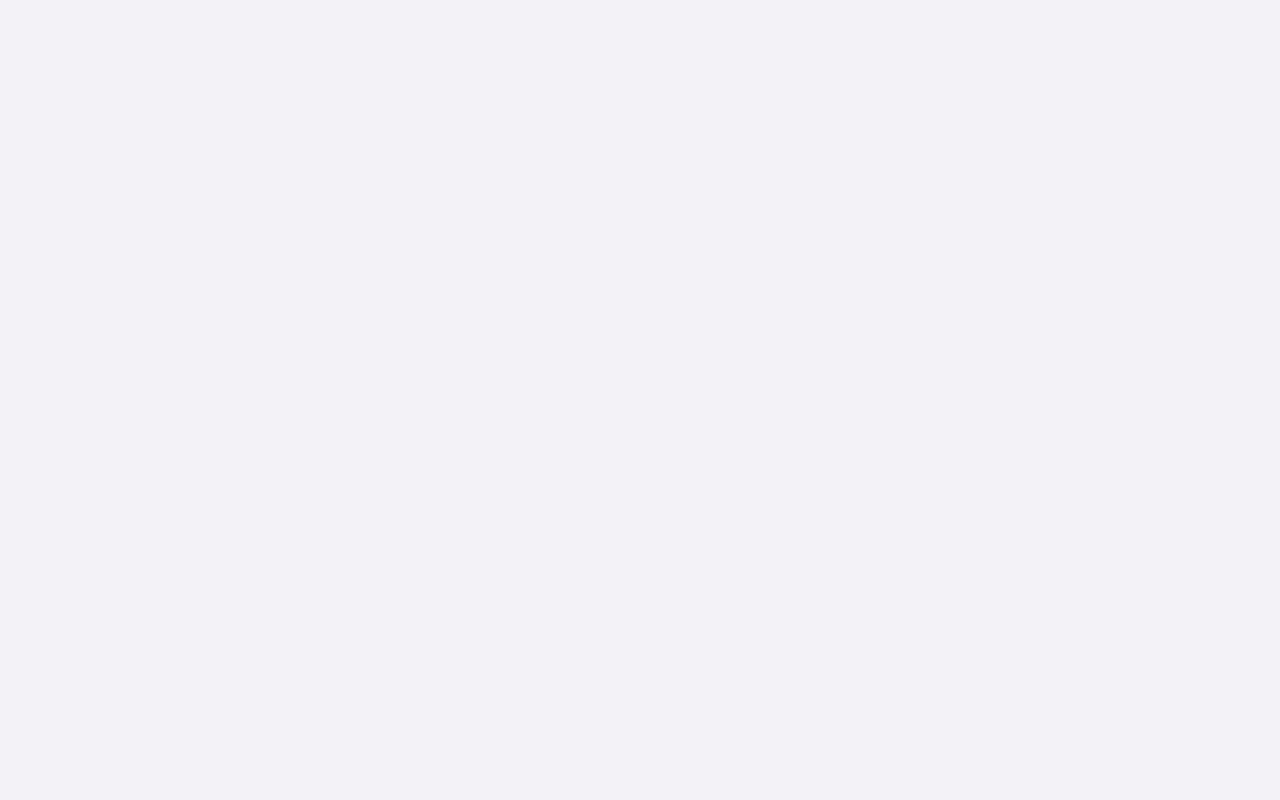
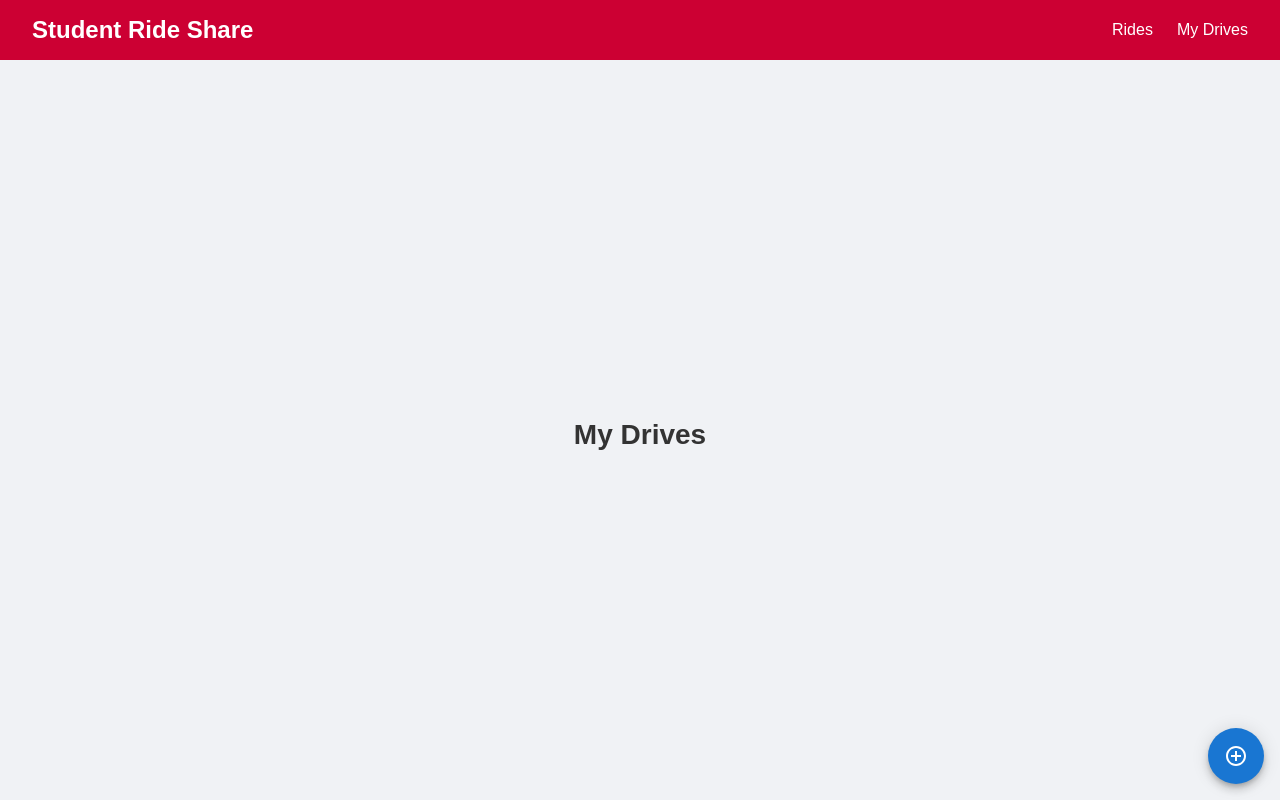
Before and after one commit to niharbiradar/HackRU-Spring-2025, a React (Vite) app in the folder frontend/hackRU-frontend/: page /myDrives in a window 1280 px wide. Before the commit this address had no page. Built offline with nearby package versions, Linux system fonts and the light colour scheme.

Commit message:
starting Drives Page

```diff
--- a/frontend/hackRU-frontend/package.json
+++ b/frontend/hackRU-frontend/package.json
@@ -9,6 +9,10 @@
     "preview": "vite preview"
   },
   "dependencies": {
+    "@emotion/react": "^11.14.0",
+    "@emotion/styled": "^11.14.0",
+    "@mui/icons-material": "^6.4.2",
+    "@mui/material": "^6.4.2",
     "antd": "^5.23.3",
     "axios": "^1.7.9",
     "bootstrap": "^5.3.3",
--- a/frontend/hackRU-frontend/src/App.jsx
+++ b/frontend/hackRU-frontend/src/App.jsx
@@ -5,6 +5,7 @@ import RidesPage from "./pages/RidesPage";
 import OnboardingPage from "./pages/OnboardingPage";
 import "./App.css";
 import NewDrivePage from "./pages/NewDrive";
+import MyDrives from "./pages/myDrives";
 
 function App() {
   return (
@@ -15,6 +16,7 @@ function App() {
           <Route path="/landing" element={<Landing />} />
           <Route path="/rides" element={<RidesPage />} />
           <Route path="/newDrive" element={<NewDrivePage />} />
+          <Route path="/myDrives" element={<MyDrives />} />
           <Route path="/onboarding" element={<OnboardingPage />} />
         </Routes>
       </Router>
--- /dev/null
+++ b/frontend/hackRU-frontend/src/components/DrivesDash.jsx
@@ -0,0 +1,44 @@
+import React from 'react';
+import { Space, Card, Button } from 'antd';
+import rides from '../dummyData/rides.json';
+import '../css/rides.css'; // Import the CSS file
+import Swal from 'sweetalert2'
+import Box from '@mui/material/Box';
+import SpeedDial from '@mui/material/SpeedDial';
+import SpeedDialIcon from '@mui/material/SpeedDialIcon';
+import SpeedDialAction from '@mui/material/SpeedDialAction';
+import AddCircleOutlineIcon from "@mui/icons-material/AddCircleOutline";
+
+
+function DrivesDash() {
+
+    const actions = [
+        { icon: <AddCircleOutlineIcon />, name: 'Add New Ride' }
+      ];
+
+      return (
+
+        <div>
+            <div className="rides-container">
+                <h2>My Drives</h2>
+            </div>
+
+            <SpeedDial
+            ariaLabel="Add New Ride"
+            sx={{ position: "fixed", bottom: 16, right: 16 }}
+            icon={<SpeedDialIcon icon={<AddCircleOutlineIcon />} />}
+            >
+        {actions.map((action) => (
+          <SpeedDialAction
+            key={action.name}
+            icon={action.icon}
+            tooltipTitle={action.name}
+          />
+        ))}
+            </SpeedDial>
+        </div>
+
+      );
+}
+
+export default DrivesDash;
--- a/frontend/hackRU-frontend/src/components/Navbar.jsx
+++ b/frontend/hackRU-frontend/src/components/Navbar.jsx
@@ -7,12 +7,12 @@ const Navbar = () => {
         <nav className="navbar">
 
             <div className="navbar-logo">
-                <Link to="/Landing">Student Ride Share</Link> {/* Link to the home route */}
+                <Link to="/rides">Student Ride Share</Link> {/* Link to the home route */}
             </div>
 
             <ul className="navbar-links">
-                <li><Link to="/landing">Home</Link></li>
                 <li><Link to="/rides">Rides</Link></li>
+                <li><Link to="/myDrives">My Drives</Link></li>
             </ul>
         </nav>
     );
--- /dev/null
+++ b/frontend/hackRU-frontend/src/pages/MyDrives.jsx
@@ -0,0 +1,18 @@
+import React from 'react';
+import { Routes, Route } from 'react-router-dom';
+import Navbar from '../components/Navbar';
+import DrivesDash from '../components/DrivesDash';
+
+
+function MyDrives() {
+    return (
+        <div className="app-container">
+          <Navbar />
+            <main className="main-content">
+                <DrivesDash />
+            </main>
+        </div>
+    );
+}
+
+export default MyDrives;
```
Also changed, not shown: 1 other file (tests, documents, lock files or other folders).
